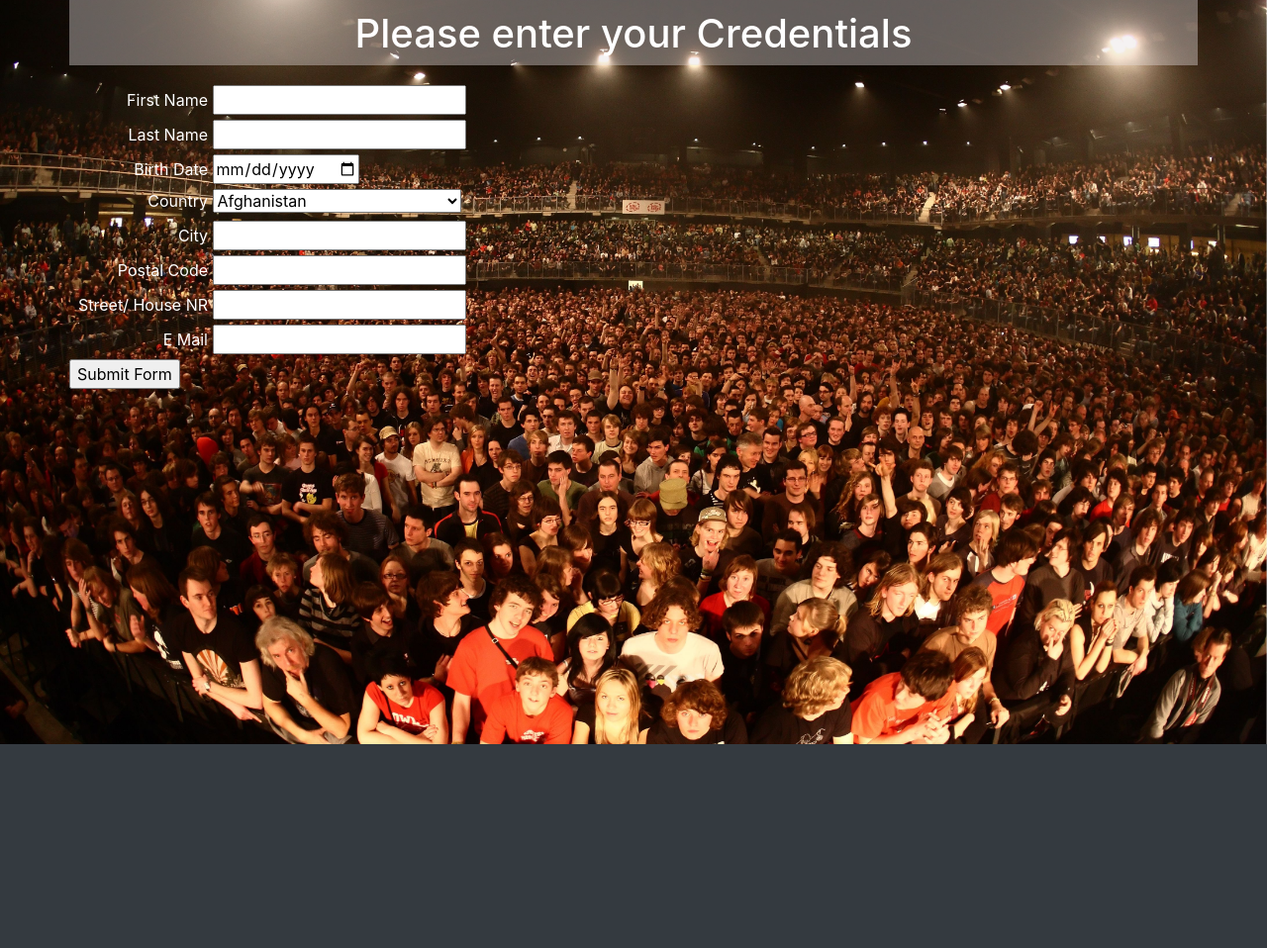
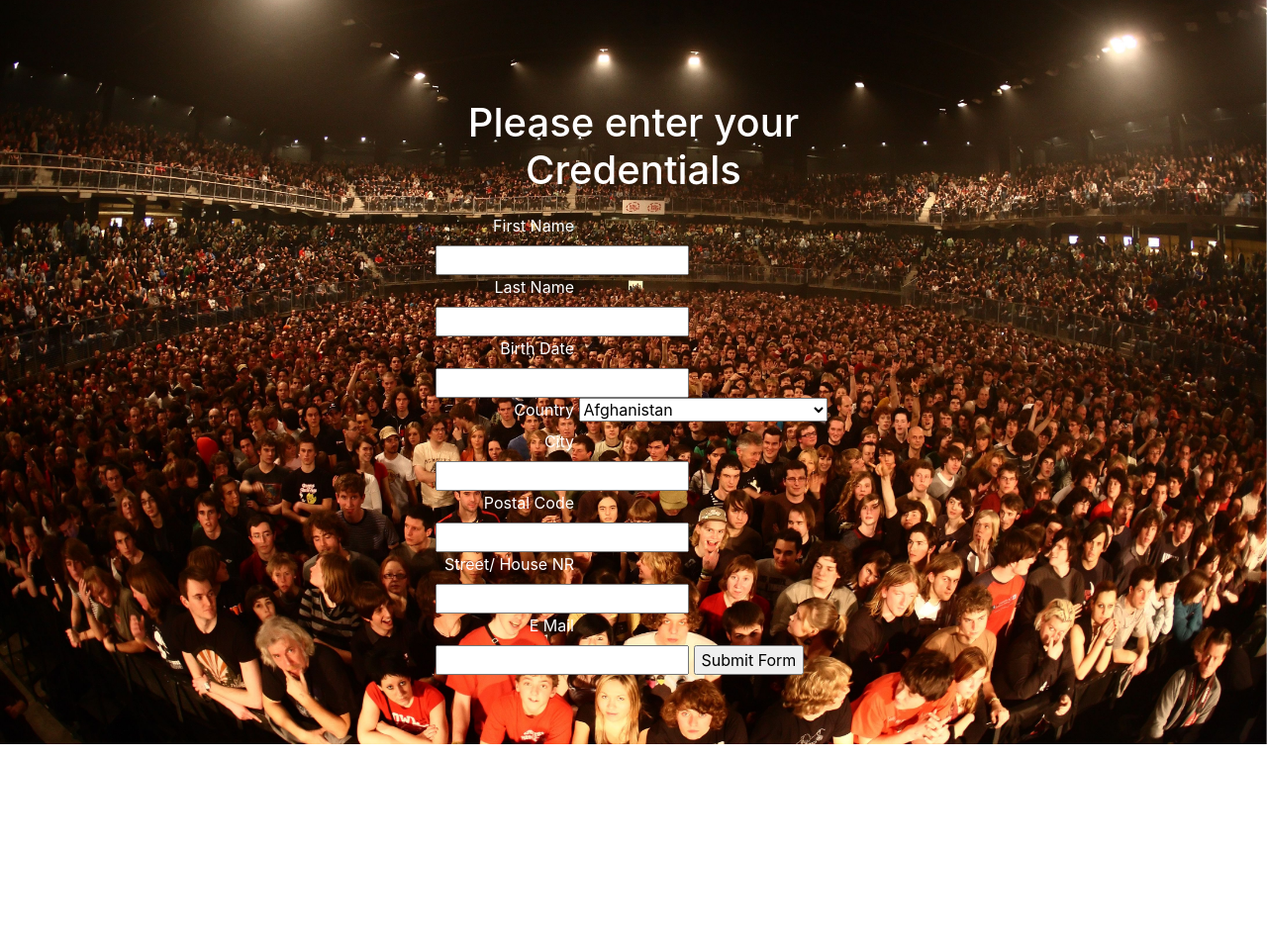
Before and after one commit to DerCadogan/Petko-Databases, a Flask app: page / in a window 1280 px wide. Shown: the part 56-1014 px from the top of the page at 99% size. Before the commit the page ends 808 px from the top, so only its background shows below. Run offline with Flask 2, Linux system fonts and the light colour scheme; some libraries are stand-ins or nearby versions.

Commit message:
Add files via upload

```diff
--- a/templates/UserProfile.html
+++ b/templates/UserProfile.html
@@ -125,7 +125,7 @@
                         <br>
                         <br>
                             <h5 class="AccountlabelInfo" id="AccountID">Placehoder</h5>
-                            <h5 class="AccountlabelInfo" id="FirstName">Placehoder</h5>
+                            <h5 class="AccountlabelInfo" id="FirstName">{{user.FirstName}}</h5>
                             <h5 class="AccountlabelInfo" id="LastName">Placehoder</h5>
                             <h5 class="AccountlabelInfo" id="BirthDate">Placehoder</h5>
                             <h5 class="AccountlabelInfo" id="StreetNr">Placehoder</h5>
--- a/templates/index.html
+++ b/templates/index.html
@@ -45,8 +45,6 @@
 
 
 color: white;
-margin-top: 10px;
-text-align: center;
 
 }
 
@@ -56,20 +54,14 @@
     margin-top: 100px;
 }
 
-
+.Form {
+    margin-top: 100px;
+}
 
 html, body {
     margin: 0;
     height: 100%;
 }
-
-.Border{
-
-        background-color: rgb(231, 222, 222,0.4);
-        opacity: 0,001
-    }
-
-
 </style>
 
 {% endblock %}
@@ -79,53 +71,33 @@
 
 
 
+
 <div class="bg">
+    <div class="container">
 
+        <div class="row">
 
-<div class="container">
-    <div class="row Border">
+            <!-- Gutter Column -->
             <div class="col-sm-2">
-
-        </div>
-        <div class="col-sm-8">
-            <h1 class="TopText">Please enter your Credentials</h1>
-        </div>
-        <div class="col-sm-2">
-
-        </div>
             </div>
 
-    <div class="row">
-                <div class="block align-self-center" style="float:left">
+            <!-- Content Col -->
+            <div class="col-sm-8">
+                <div class="content Form">
+                    <h1 style="text-align: center" class="TopText">Please enter your Credentials</h1>
 
-                    <form class ="form" action="/" method="POST" >
-                        <div class="block, HababyText" >
+                    <div class="block HababyText">
+                        <form class ="form" action="/userprofile" method="POST" >
+
                             <label class="label" for = "firstname">First Name</label>
                             <input type="text" name='firstname' id='firstname'>
-                        </div>
-                    </form>
 
+                            <label class="LabelText">Last Name</label>
+                            <input type="text" name="lastname" id="lastname">
 
+                            <label class="LabelText">Birth Date</label>
+                            <input type="text" name="birthdate" id="birthdate">
 
-                    <form action="/" method="POST" >
-                        <div class="block, HababyText" >
-                            <label class="LabelText">Last Name</label>
-                            <input type="text" name="LastName" id="LastName">
-                        </div>
-                    </form>
-
-
-                    <form action="/" method="POST" >
-                        <div class="block, HababyText" >
-                            <label class="LabelText">Birth Date</label>
-                            <input type="date" name="BirthDate" id="BirthDate">
-                        </div>
-                    </form>
-
-
-
-                    <form action="/" method="POST" >
-                        <div class="block, HababyText" >
                             <label class="LabelText">Country</label>
                             <select id="country" name="country">
                                     <option value="Afganistan">Afghanistan</option>
@@ -376,62 +348,30 @@
                                     <option value="Zimbabwe">Zimbabwe</option>
                             </select>
 
-                        </div>
-                    </form>
+                            <label class="LabelText">City</label>
+                            <input type="text" name="city" id="city">
+
+                            <label class="LabelText">Postal Code</label>
+                            <input type="number" name="postalcode" id="postalcode">
+
+                            <label class="LabelText">Street/ House NR</label>
+                            <input type="text" name="streetnr" id="streetnr">
 
 
+                            <label class="LabelText">E Mail</label>
+                            <input type="email" name="email" id="email">
 
-                    <form action="/" method="POST" >
-                        <div class="block, HababyText" >
-                            <label class="LabelText">City</label>
-                            <input type="text" name="City" id="City">
-                        </div>
+                            <input type="submit" value ="Submit Form" style="text-align: center;">
                         </form>
-
-
-
-                    <form action="/" method="POST" >
-                        <div class="block, HababyText" >
-                            <label class="LabelText">Postal Code</label>
-                            <input type="number" name="PostalCode" id="PostalCode">
-                        </div>
-                    </form>
-
-
-
-                    <form action="/" method="POST" >
-                        <div class="block, HababyText" >
-                            <label class="LabelText">Street/ House NR</label>
-                            <input type="text" name="StreetNr" id="StreetNr">
-                        </div>
-                    </form>
-
-
-
-                    <form action="/" method="POST" >
-                        <div class="block, HababyText" >
-                            <label class="LabelText">E Mail</label>
-                            <input type="email" name="Email" id="Email">
-                        </div>
-                    </form>
-
-
-
-                    <form action="/" method="POST" >
-                        <input type="submit" value ="Submit Form">
-
-                    </form>
-                </form>
-
+                        <h1 class="footer" style="color: white;">Footer</h1>
                     </div>
                 </div>
             </div>
+
+            <!-- Gutter Column -->
+            <div class="col-sm-2">
             </div>
-       </div>
-      </div>
-      <div class="col-sm-2">
 
-      </div>
         </div>
     </div>
 </div>
```
Lines whose indentation alone changed are shown as unchanged.
